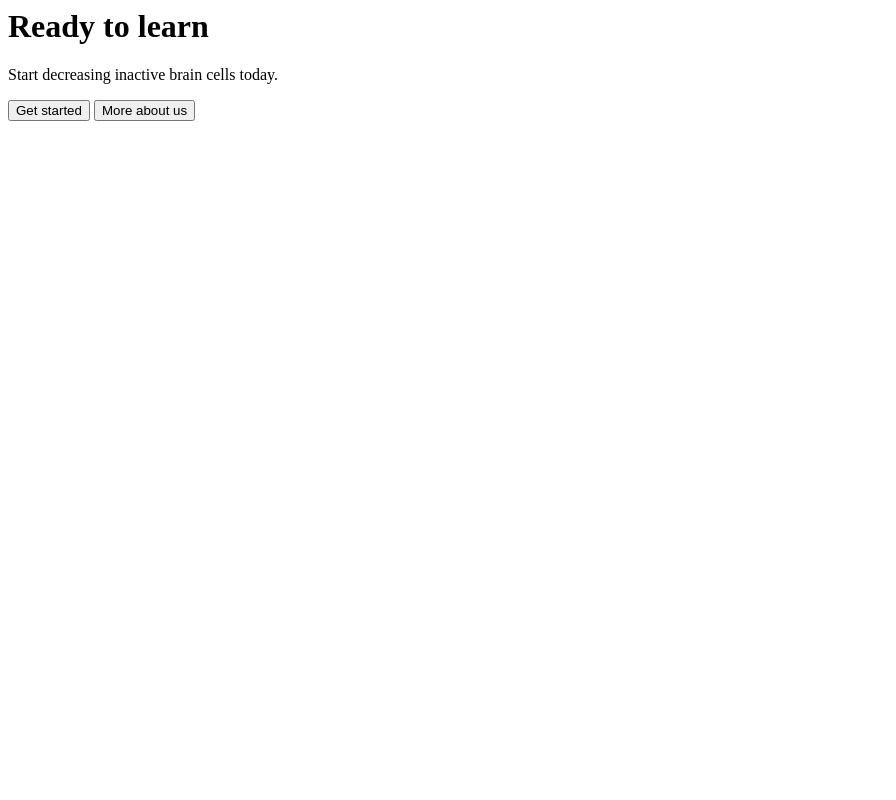
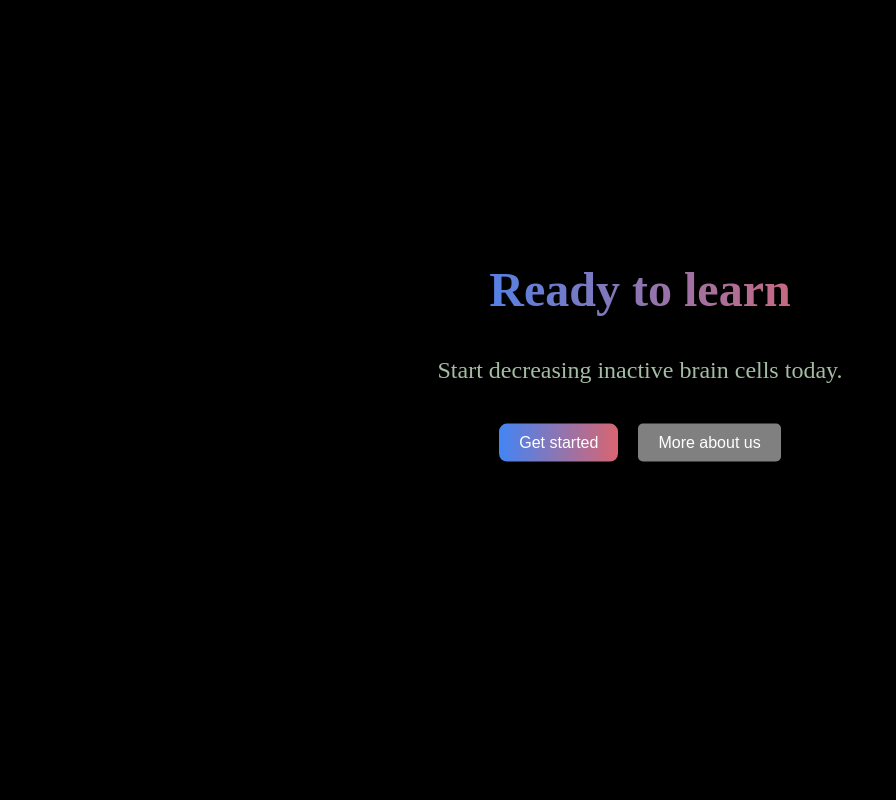
Before and after one commit to M4RZTI4N/wildhacks2025, a Flask app: page /debug in a window 1280 px wide. Shown: the whole page, without its empty margins (0-896 px from the left). Run offline with Flask 3, Linux system fonts and the light colour scheme.

Commit message:
Homepage_ link to the next page

```diff
--- /dev/null
+++ b/static/home.css
@@ -0,0 +1,72 @@
+
+body {
+    margin: 0;
+    display: flex;
+    justify-content: center;
+    align-items: center;
+    min-height: 100vh;
+    background-color: black;
+  }
+
+
+  .home {
+    text-align: center;
+    padding: 20px;
+    transform: translateY(-20%);
+  }
+
+
+  .home h1 {
+    background: linear-gradient(to right, #4285f4, #d96570);
+    -webkit-background-clip: text;
+    -webkit-text-fill-color: transparent;
+    font-size: 48px;
+    margin-bottom: 40px;
+  }
+
+
+  .home p {
+    color: grey;
+    font-size: 24px;
+    margin-bottom: 40px;
+  }
+
+
+  .button-group {
+    display: flex;
+    justify-content: center;
+    gap: 20px;
+    margin-top: 20px;
+  }
+
+
+  .learn-now {
+    background: linear-gradient(to right, #4285f4, #d96570);
+    border: none;
+    color: #fff;
+    padding: 10px 20px;
+    font-size: 16px;
+    cursor: pointer;
+    border-radius: 8px;
+    transition: background 0.2s;
+  }
+
+  .learn-now:hover {
+    opacity: 0.9;
+  }
+
+
+  .more {
+    background-color: grey;
+    color: #fff;
+    padding: 10px 20px;
+    font-size: 16px;
+    cursor: pointer;
+    border: none;
+    border-radius: 5px;
+    transition: opacity 0.3s;
+  }
+
+  .more:hover {
+    opacity: 0.8;
+  }
--- a/templates/home.html
+++ b/templates/home.html
@@ -1,8 +1,19 @@
-<div className="home">
-    <h1 style="color: 'darkblue'; font-size: '48px' ">Ready to learn</h1>
-    <p style=" color: 'darkgreen'; font-size: '24px' ">Start decreasing inactive brain cells today.</p>
-    <div className="button-group">
-      <button className="learn-now">Get started</button>
-      <button className="more">More about us</button>
+<!DOCTYPE html>
+<html lang="en">
+<head>
+  <meta charset="UTF-8">
+  <meta name="viewport" content="width=device-width, initial-scale=1.0">
+  <link rel="stylesheet" href="../static/home.css">
+  <title>Document</title>
+</head>
+<body>
+  <div class="home">
+    <h1 style="color: darkblue; font-size: 48px;">Ready to learn</h1>
+    <p style="color: rgb(164, 187, 164); font-size: 24px;">Start decreasing inactive brain cells today.</p>
+    <div class="button-group">
+      <button class="learn-now" onclick="window.location.href='input.html'">Get started</button>
+      <button class="more">More about us</button>
     </div>
   </div>
+</body>
+</html>
```
Also changed, not shown: static/input.css (added).
